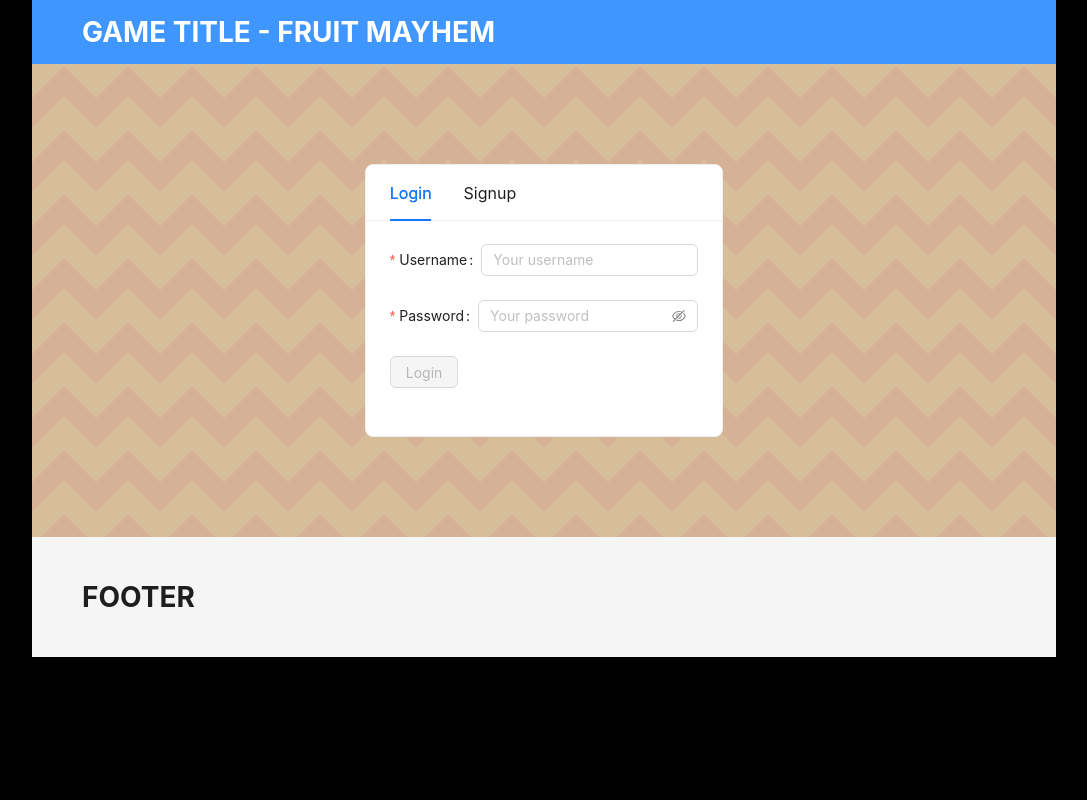
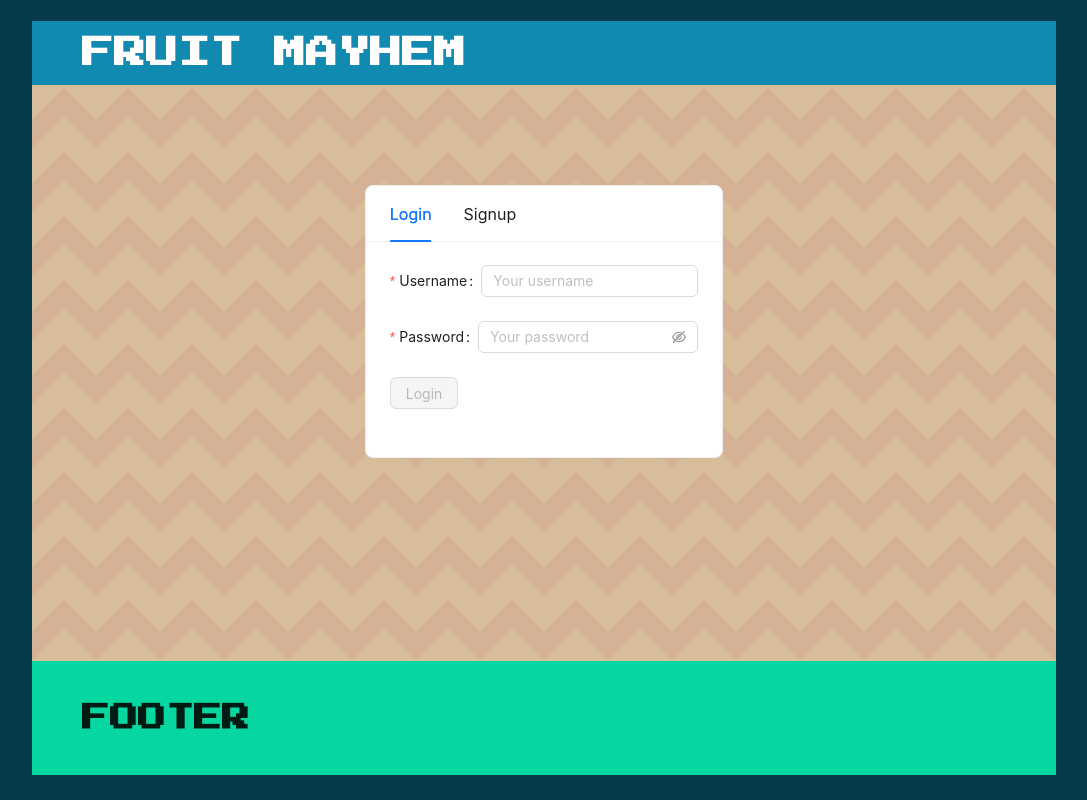
Before and after one commit to shyokmg/fruit-mayhem, a React (Vite) app in the folder client/: page / in a window 1280 px wide. Shown: the whole page, without its empty margins (96-1183 px from the left). Built offline with nearby package versions, Linux system fonts and the light colour scheme.

Commit message:
Updated the font style and background for the ingame ui

```diff
--- a/client/src/App.css
+++ b/client/src/App.css
@@ -4,7 +4,7 @@ body {
   /* font-family: 'Rubik', sans-serif; */
   font-family: 'Press Start 2P', system-ui;
   margin: 0;
-    background-color: black;
+    background-color: #073b4c;
     display: flex;
     align-items: center;
     justify-content: center;
@@ -41,6 +41,14 @@ body {
   background-position: center;
   background-repeat: no-repeat;
 }
+
+.game-header {
+  background-color: #118AB2;
+}
+
+.game-footer {
+  background-color: #06D6A0;
+}
 /* h1,
 h2,
 h3,
--- a/client/src/App.jsx
+++ b/client/src/App.jsx
@@ -41,7 +41,9 @@ function App() {
     //  create an Apollo Provider to make every request work with the Apollo Server.
 
     <ApolloProvider client={client}>
-      <Flex gap="middle" wrap="wrap">
+      <div >
+        <HeaderComp/>
+
         <Layout className="main-background"
           style={{
 
@@ -49,11 +51,12 @@ function App() {
             height: 576,
           }}
         >
-          <HeaderComp />
           <Outlet />
-      <FooterComp />
         </Layout>
-      </Flex>
+      <FooterComp/>
+
+      </div>
+
     </ApolloProvider>
   );
 }
--- a/client/src/components/FooterComp.jsx
+++ b/client/src/components/FooterComp.jsx
@@ -4,8 +4,8 @@ const { Header, Content, Footer } = Layout;
 
 const FooterComp = () => {
     return (
-       <Footer>
-        <h1>FOOTER</h1>
+       <Footer className="game-footer">
+        <h1 className="ingame-text" >FOOTER</h1>
        </Footer>
     );
 }
--- a/client/src/components/HeaderComp.jsx
+++ b/client/src/components/HeaderComp.jsx
@@ -4,16 +4,15 @@ const { Header, Content, Footer } = Layout;
 
 const HeaderComp = () => {
     const headerStyle = {
-        display: 'flex',
-          alignItems: 'center',
-        textAlign: 'center',
+        display: 'flex∂',
+        alignItems: 'center',
         color: '#fff',
-        backgroundColor: '#4096ff',
+        // padding: '40px'
       };
 
     return (
-        <Header style={headerStyle}>
-            <h1>GAME TITLE - FRUIT MAYHEM</h1>
+        <Header className="game-header" style={headerStyle}>
+            <h1 className="ingame-text" >FRUIT MAYHEM</h1>
         </Header>
     );
 }
--- a/client/src/components/UserInterface/InGameUI.jsx
+++ b/client/src/components/UserInterface/InGameUI.jsx
@@ -12,15 +12,15 @@ const InGameUI = (props) => {
     <div style={{ position: 'relative' }}>
       <div id="phaser-container">
       <div className="ingame-text" style={{ position: 'relative' }}>
-        <h1 style={{ position: 'absolute', top: '0px', left: '0px', zIndex: 1 }}>Time: {props.time} </h1>
-        <h1 style={{ position: 'absolute', top: '0px', left: '400px', zIndex: 1 }}>Level {props.level} </h1>
-        <h1 style={{ position: 'absolute', top: '0px', left: '640px', zIndex: 1 }}>Score: {props.score} </h1>
+        <h1 style={{ position: 'absolute', top: '0px', left: '20px', zIndex: 1 }}>TIME:{props.time} </h1>
+        <h1 style={{ position: 'absolute', top: '0px', left: '400px', zIndex: 1 }}>LEVEL {props.level} </h1>
+        <h1 style={{ position: 'absolute', top: '0px', left: '700px', zIndex: 1 }}>SCORE:{props.score} </h1>
         {props.gameOverState ? (
         <>
-        <h1 style={{ position: 'absolute', top: '130px', left: '450px', zIndex: 1 }}>Game Over</h1>
-        <h1 style={{ position: 'absolute', top: '180px', left: '425px', zIndex: 1 }}>Final Score: {props.score}</h1>
-        <Button onClick={props.handleRetryButton} className="gameover-button" type="link" style={{ position: 'absolute', top: '240px', left: '420px', zIndex: 1 }}><MdOutlineReplayCircleFilled /></Button>
-        <Button onClick={props.handleExitGame} className="gameover-button" type="link" style={{ position: 'absolute', top: '240px', left: '560px', zIndex: 1 }}><BiSolidExit /> </Button>
+        <h1 style={{ position: 'absolute', top: '130px', left: '380px', zIndex: 1 }}>GAME OVER</h1>
+        <h1 style={{ position: 'absolute', top: '180px', left: '320px', zIndex: 1 }}>FINAL SCORE:{props.score}</h1>
+        <Button onClick={props.handleRetryButton} className="ingame-button" type="link" style={{ position: 'absolute', top: '250px', left: '410px', zIndex: 1 }}>REPLAY<MdOutlineReplayCircleFilled /></Button>
+        <Button onClick={props.handleExitGame} className="ingame-button" type="link" style={{ position: 'absolute', top: '300px', left: '430px', zIndex: 1 }}>EXIT<BiSolidExit /> </Button>
         </>
         )
         : (
--- a/client/src/components/UserInterface/LevelCards.jsx
+++ b/client/src/components/UserInterface/LevelCards.jsx
@@ -2,13 +2,23 @@ import React, { useState } from 'react';
 import { Card } from 'antd';
 const { Meta } = Card;
 import { useNavigate } from 'react-router-dom';
+import { FaLock, FaLockOpen } from "react-icons/fa";
+
 
 const LevelCards = ({level, highscore, isUnlocked}) => {
 
-    const gridStyle = {
-        // width: '70%',
+    const gridStyle1 = {
+        width: '90%',
+        height: '100%',
         textAlign: 'center'
     };
+
+    const gridStyle2 = {
+      width: '90%',
+      height: '100%',
+      textAlign: 'center',
+      backgroundColor: '#444140'
+  };
     const navigate = useNavigate();
     const handleCardClick = () => {
       if (isUnlocked) {
@@ -20,16 +30,27 @@ const LevelCards = ({level, highscore, isUnlocked}) => {
 
   return (
     <Card.Grid>
+{isUnlocked ? (
+<Card
+    hoverable={true}
+    style={gridStyle1}
+    onClick={handleCardClick}
+  >
+    <Meta  className="ingame-text" title={`Level:${level}`} description={`Highscore: ${highscore}`} />
+    <FaLockOpen/>
+  </Card>
 
-<Card
-    hoverable={isUnlocked}
-    style={gridStyle}
+) : (
+  <Card
+    hoverable={false}
+    style={gridStyle2}
     onClick={handleCardClick}
-    // cover={<img alt="example" src="https://os.alipayobjects.com/rmsportal/QBnOOoLaAfKPirc.png" />}
   >
-    <Meta title={`Level: ${level}`} description={`Highscore: ${highscore}`} />
+    <Meta  className="ingame-text" title={`Level: ${level}`} description={`Highscore: ${highscore}`} />
+    <FaLock/>
   </Card>
-    </Card.Grid>
+)}
+</Card.Grid>
   );
 };
 
--- a/client/src/pages/GameLevels.jsx
+++ b/client/src/pages/GameLevels.jsx
@@ -27,9 +27,10 @@ const GameLevels = () => {
   }
 
   return (
-    <div style={{ margin: "100px" }}>
+    <div style={{ margin: "160px" }}>
       <Flex justify="center" align="center" gap="middle" vertical>
-        <Button onClick={handleBackButton} className="gameover-button" type="link" style={{ position: 'absolute', top: '70px', left: '230px', zIndex: 1 }}><IoArrowBackCircleSharp /></Button>
+        <Button onClick={handleBackButton} className="ingame-button" type="link" style={{ position: 'absolute', top: '85px', left: '220px', zIndex: 1 }}> BACK</Button>
+        <h1 className="ingame-text"  style={{ position: 'absolute', top: '85px', left: '620px', zIndex: 1 }}> LEVELS </h1>
         <Row gutter={[16, 32]}>
           {userData.map((levels) => (
             <Col span={8}>
```
